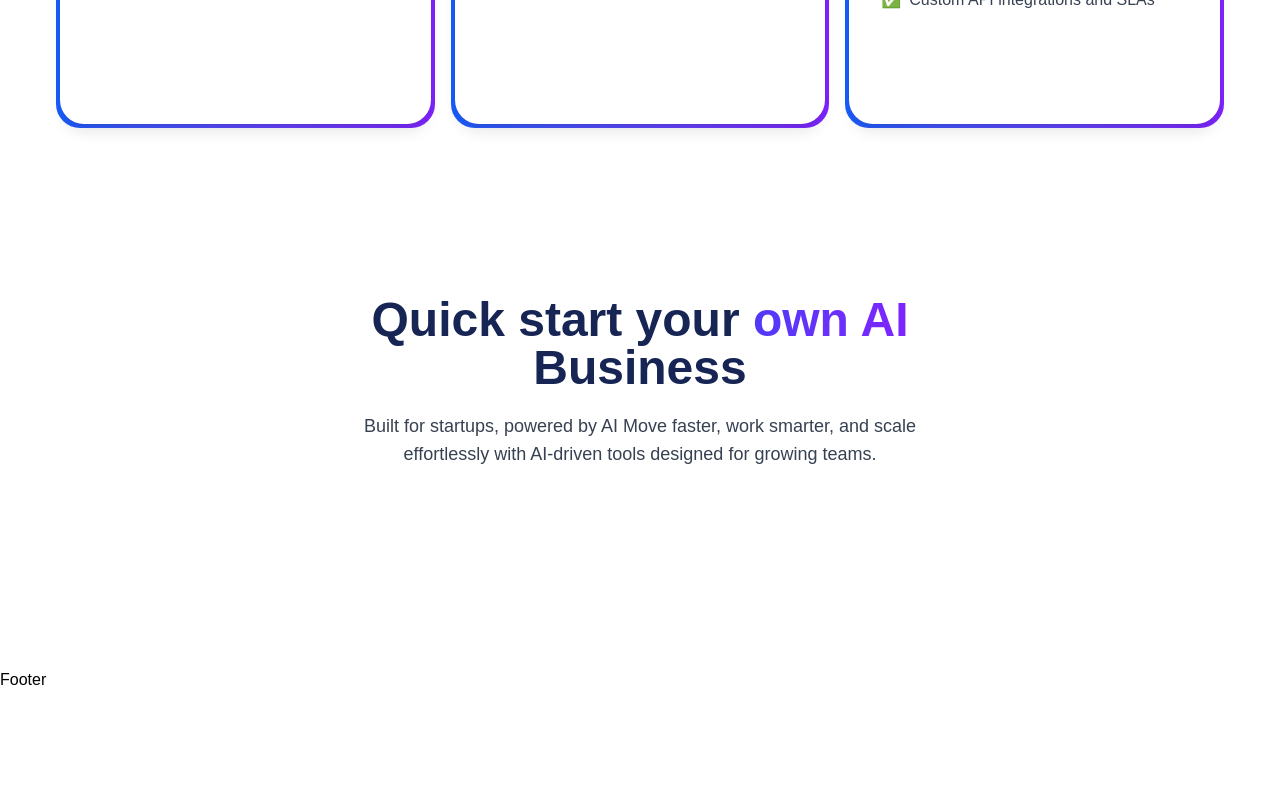
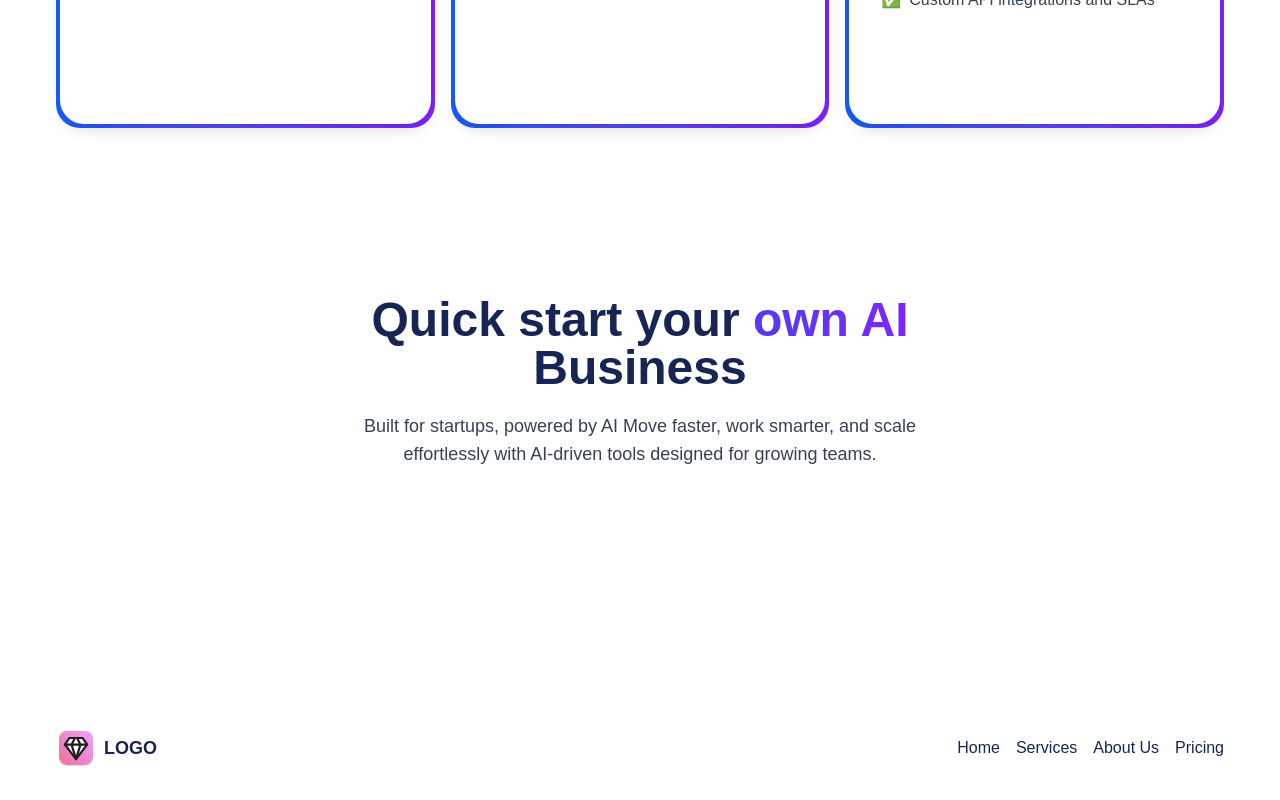
Before and after one commit to arvinbuid/modern-landing-page, a React (Vite) app: page / in a window 1280 px wide. Shown: the part 2984-3784 px from the top of the page. Before the commit the page ends 3676 px from the top, so only its background shows below. Built offline with nearby package versions, Linux system fonts and the light colour scheme.

Commit message:
Build Footer component, update code in Navbar and NavItem component.

```diff
--- a/src/components/elements/Footer.tsx
+++ b/src/components/elements/Footer.tsx
@@ -1,6 +1,28 @@
+import Container from "../shared/Container"
+import logo from "../../assets/icon.svg"
+import { navItems } from "../../utils/navItems"
+import NavItem from "../shared/NavItem"
+
 const Footer = () => {
     return (
-        <div>Footer</div>
+        <footer className="relative pt-15 rounded-t-3xl bg-box-bg">
+            <Container className="pb-8">
+                <div className="flex flex-col md:flex-row justify-between items-center">
+                    {/* Logo */}
+                    <div className="flex items-center gap-2 mb-4 md:mb-0">
+                        <img src={logo} alt="Logo" className="w-10 h-10" />
+                        <span className="text-lg font-semibold text-heading-1">LOGO</span>
+                    </div>
+
+                    {/* Footer Links */}
+                    <ul className="text-heading-1 flex flex-col gap-x-0 md:flex-row md:gap-x-4 gap-y-3 md:gap-y-0 mt-3 md:mt-0 text-md">
+                        {navItems.map((item, key) => (
+                            <NavItem href={item.href} text={item.text} key={key} className="hover:text-violet-600 transition-colors" />
+                        ))}
+                    </ul>
+                </div>
+            </Container>
+        </footer>
     )
 }
 
--- a/src/components/elements/Navbar.tsx
+++ b/src/components/elements/Navbar.tsx
@@ -3,13 +3,7 @@ import logo from "../../assets/icon.svg"
 import NavItem from "../shared/NavItem"
 import BtnLink from "../shared/BtnLink"
 import { useThemeStore } from "../../store/ThemeStore"
-
-const navItems = [
-    { href: "#", text: "Home" },
-    { href: "#services", text: "Services" },
-    { href: "#about-us", text: "About Us" },
-    { href: "#pricing", text: "Pricing" },
-]
+import { navItems } from "../../utils/navItems"
 
 const Navbar = () => {
     const { toggleTheme, theme } = useThemeStore()
--- a/src/components/shared/NavItem.tsx
+++ b/src/components/shared/NavItem.tsx
@@ -1,12 +1,13 @@
 interface NavItemProps {
     href: string
     text: string
+    className?: string
 }
 
-const NavItem = ({ href, text }: NavItemProps) => {
+const NavItem = ({ href, text, className }: NavItemProps) => {
     return (
         <li>
-            <a href={href} className="duration-300 font-medium ease-linear hover:text-primary">
+            <a href={href} className={`duration-300 font-medium ease-linear hover:text-primary ${className}`}>
                 {text}
             </a>
         </li>
--- /dev/null
+++ b/src/utils/navItems.ts
@@ -0,0 +1,6 @@
+export const navItems = [
+  {href: "#", text: "Home"},
+  {href: "#services", text: "Services"},
+  {href: "#about-us", text: "About Us"},
+  {href: "#pricing", text: "Pricing"},
+];
```
